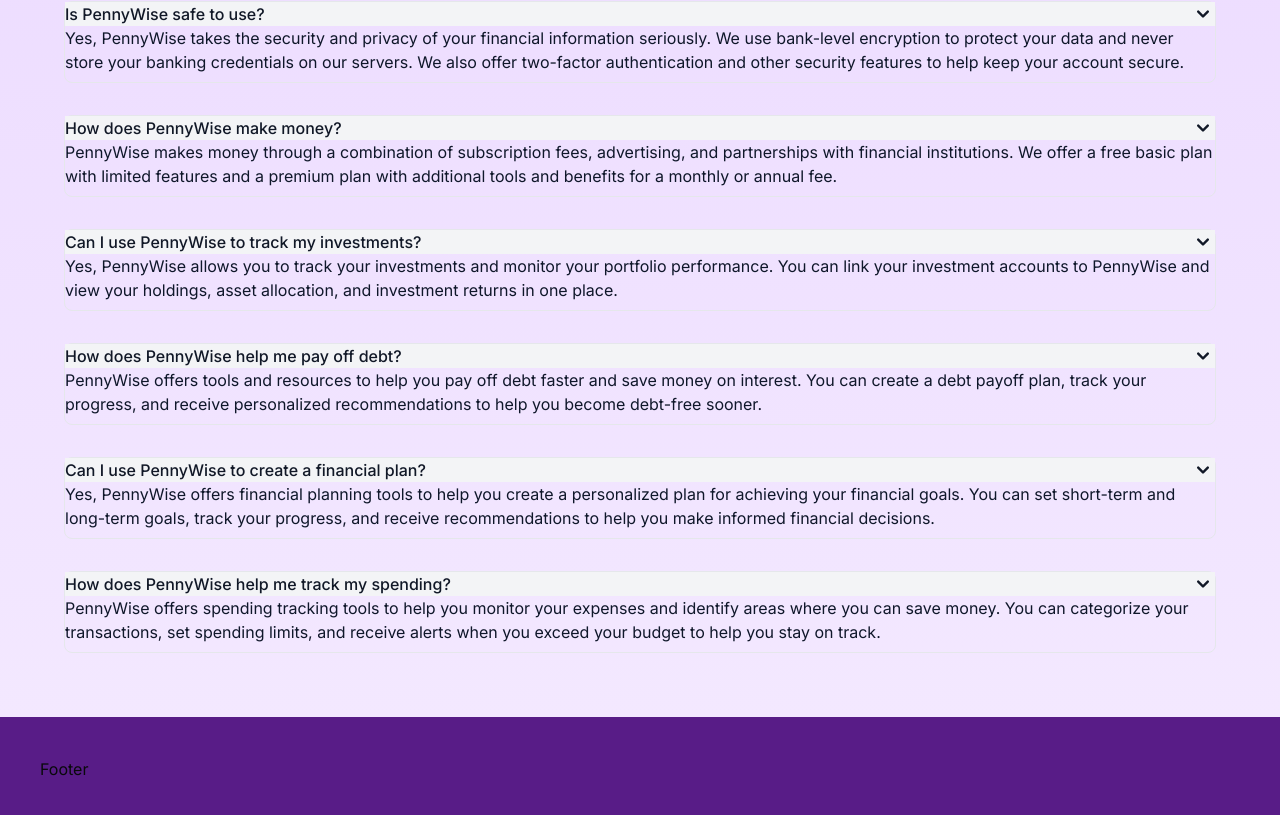
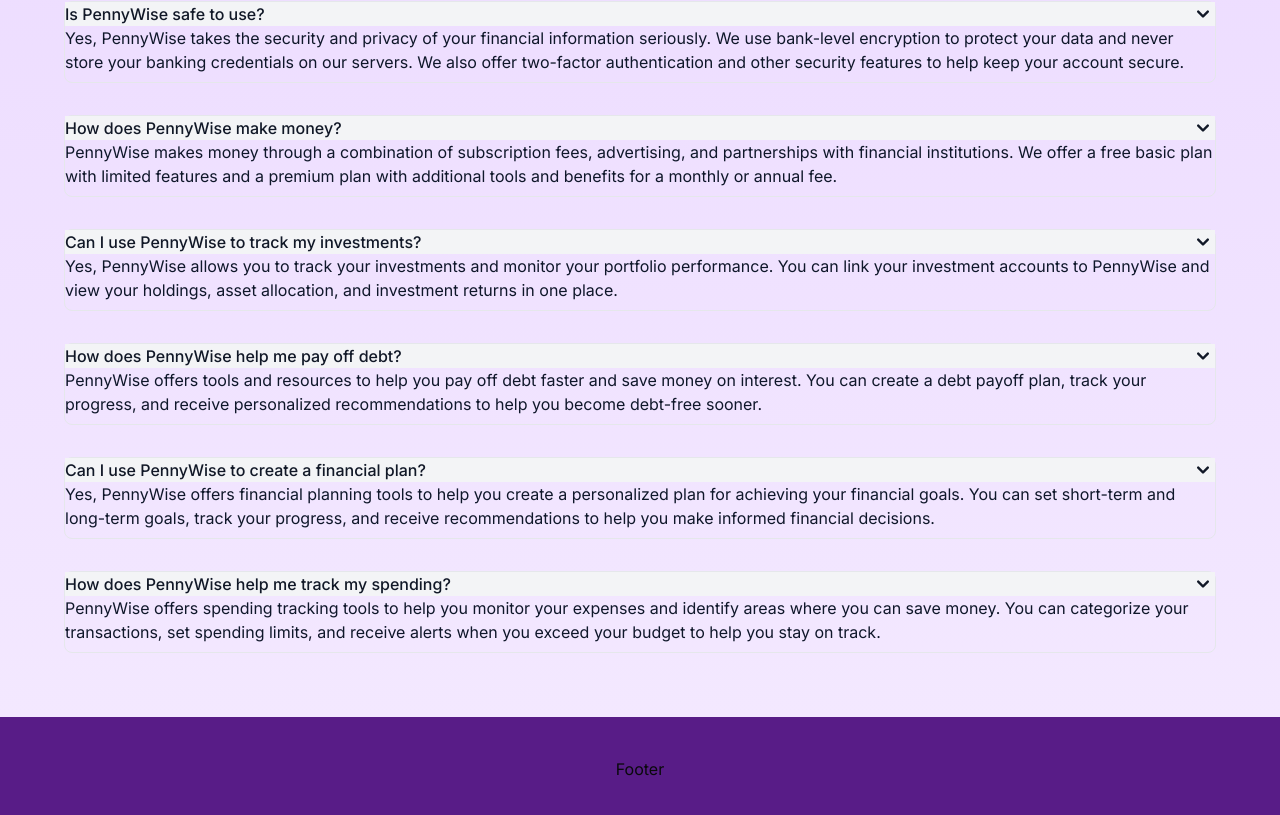
Before and after one commit to kofiad/pennywise, a Next.js app: page / in a window 1280 px wide. Shown: the part 2475-3290 px from the top of the page. Built offline with nearby package versions, Linux system fonts and the light colour scheme; no server answers.

Commit message:
Refactor Footer component to center align content

```diff
--- a/components/Footer.jsx
+++ b/components/Footer.jsx
@@ -3,7 +3,9 @@
 export default function Footer() {
   return (
     <footer>
-        <div className="p-4 bg-purple-900 md:p-8 lg:p-10 dark:bg-gray-800">Footer</div>
+        <div className=" flex items-center justify-center p-4 bg-purple-900 md:p-8 lg:p-10 dark:bg-gray-800">
+          <span>Footer</span>
+        </div>
     </footer>
   )
 }
```
